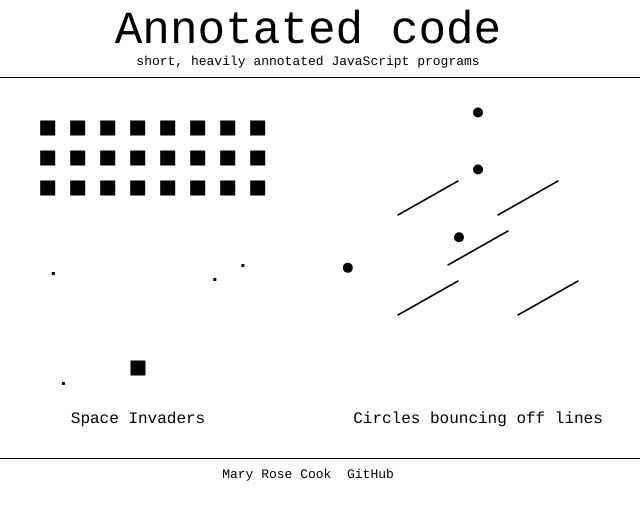
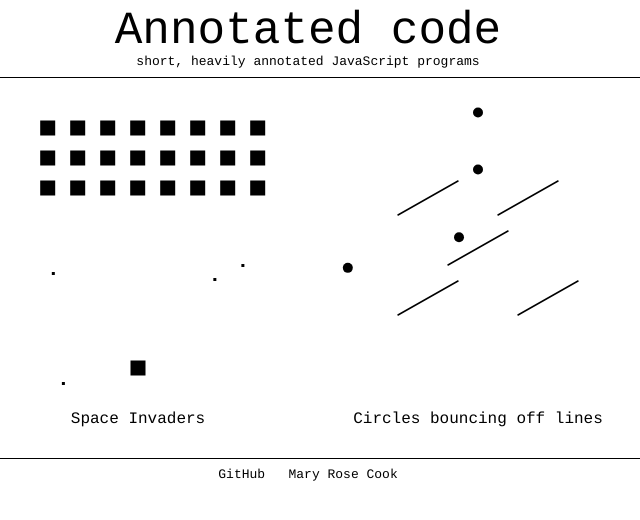
Before and after one commit to maryrosecook/annotated-code, a website: page index.html in a window 1280 px wide. Shown: the full height of the page, 332-972 px from the left. Drawn offline with Linux system fonts and the light colour scheme.

Commit message:
Make footers all the same

```diff
--- a/index.html
+++ b/index.html
@@ -37,8 +37,8 @@
     </div>
 
     <div class="footer">
-      <a href='http://maryrosecook.com'>Mary Rose Cook</a>&nbsp;
-      <a href='https://github.com/maryrosecook/annotated-code'>GitHub</a>
+      <a href='https://github.com/maryrosecook/annotated-code'>GitHub</a> &nbsp;
+      <a href='http://maryrosecook.com'>Mary Rose Cook</a>
     </div>
   </body>
 </html>
```
Also changed, not shown: circles-bouncing-off-lines/index.html (+1 -0 lines), space-invaders/index.html (+1 -0 lines).
